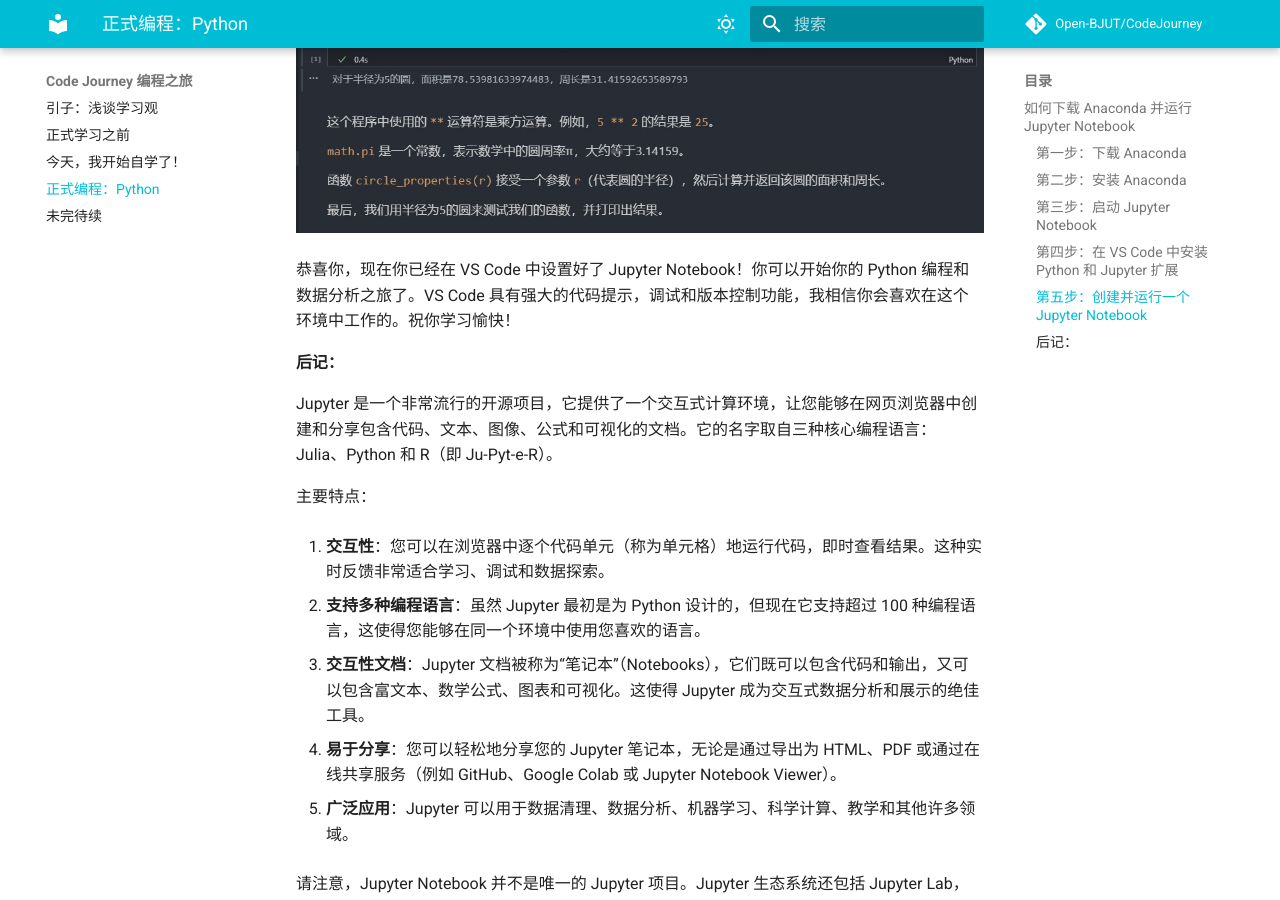
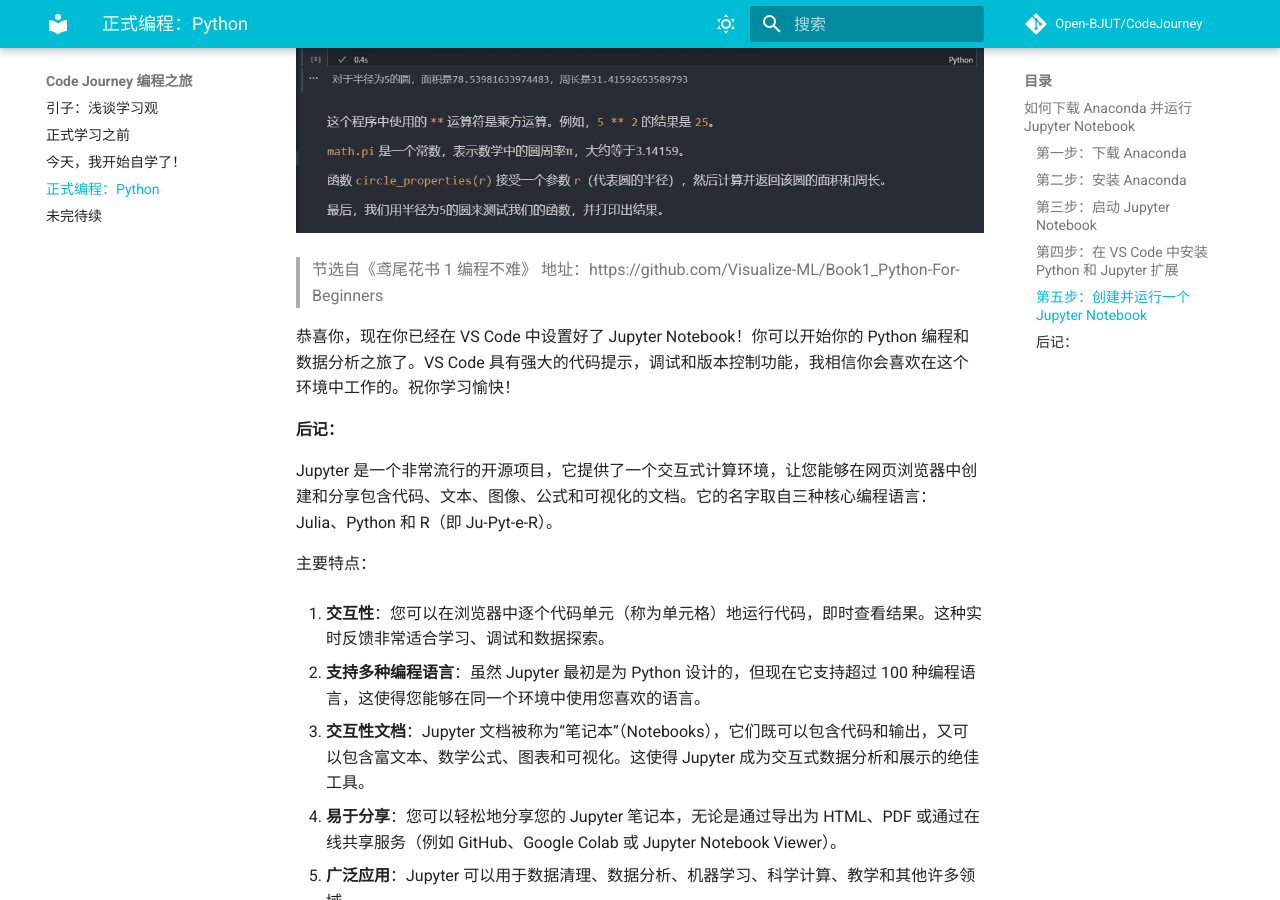
Before and after one commit to bjut-swift/CodeJourney, an MkDocs documentation site: the page built from docs/jupyter tutorial.md, in a window 1280 px wide and 900 px high, scrolled down 3872 px. Built offline with MkDocs 1.6.1 and Material for MkDocs 9.7.7, drawn with Linux system fonts in a browser that asks for light colours; comment, search, counter and statistics services are not loaded.

Commit message:
simple change

```diff
--- a/docs/jupyter tutorial.md
+++ b/docs/jupyter tutorial.md
@@ -53,6 +53,8 @@
 
 ![](./images/ipynb.jpg)
 
+> 节选自《鸢尾花书 1 编程不难》 地址：https://github.com/Visualize-ML/Book1_Python-For-Beginners
+
 恭喜你，现在你已经在 VS Code 中设置好了 Jupyter Notebook！你可以开始你的 Python 编程和数据分析之旅了。VS Code 具有强大的代码提示，调试和版本控制功能，我相信你会喜欢在这个环境中工作的。祝你学习愉快！
 
 #### 后记：
```
